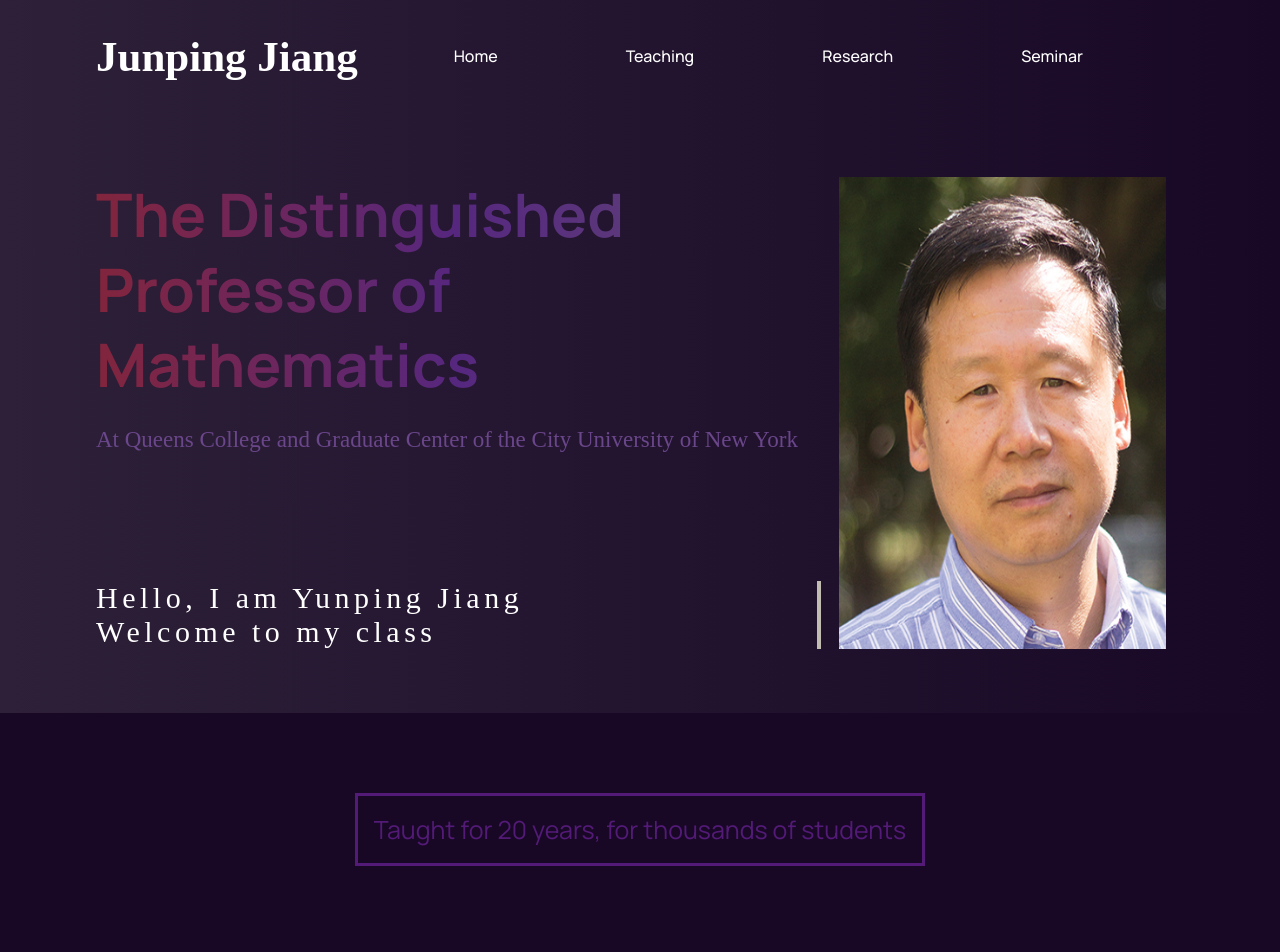
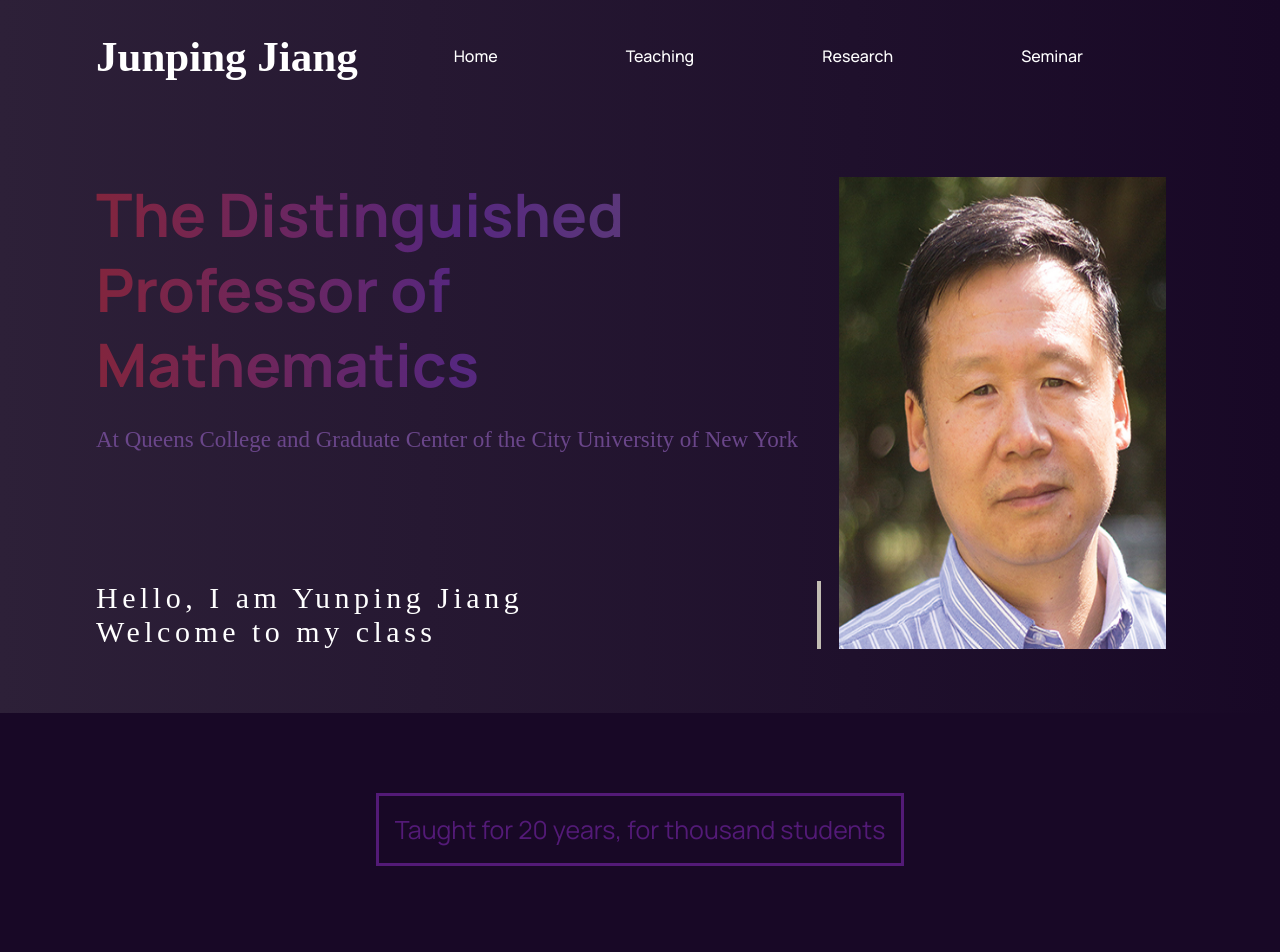
Before and after one commit to tradinglegendkha/yunping-jiang, a React (Create React App) app: page / in a window 1280 px wide. Shown: the top 952 px of the page. Built offline with nearby package versions, Linux system fonts and the light colour scheme.

Commit message:
small grammer fix

```diff
--- a/src/components/ministate/Ministate.jsx
+++ b/src/components/ministate/Ministate.jsx
@@ -1,14 +1,14 @@
-import React from 'react';
-import './ministate.css';
+import React from "react";
+import "./ministate.css";
 
 const Ministate = () => {
   return (
-    <div className='ministate-container'>
-      <div className='ministate-container-statement'>
-        <p>Taught for 20 years, for thousands of students</p>
+    <div className="ministate-container">
+      <div className="ministate-container-statement">
+        <p>Taught for 20 years, for thousand students</p>
       </div>
     </div>
-  )
-}
+  );
+};
 
-export default Ministate
+export default Ministate;
```
